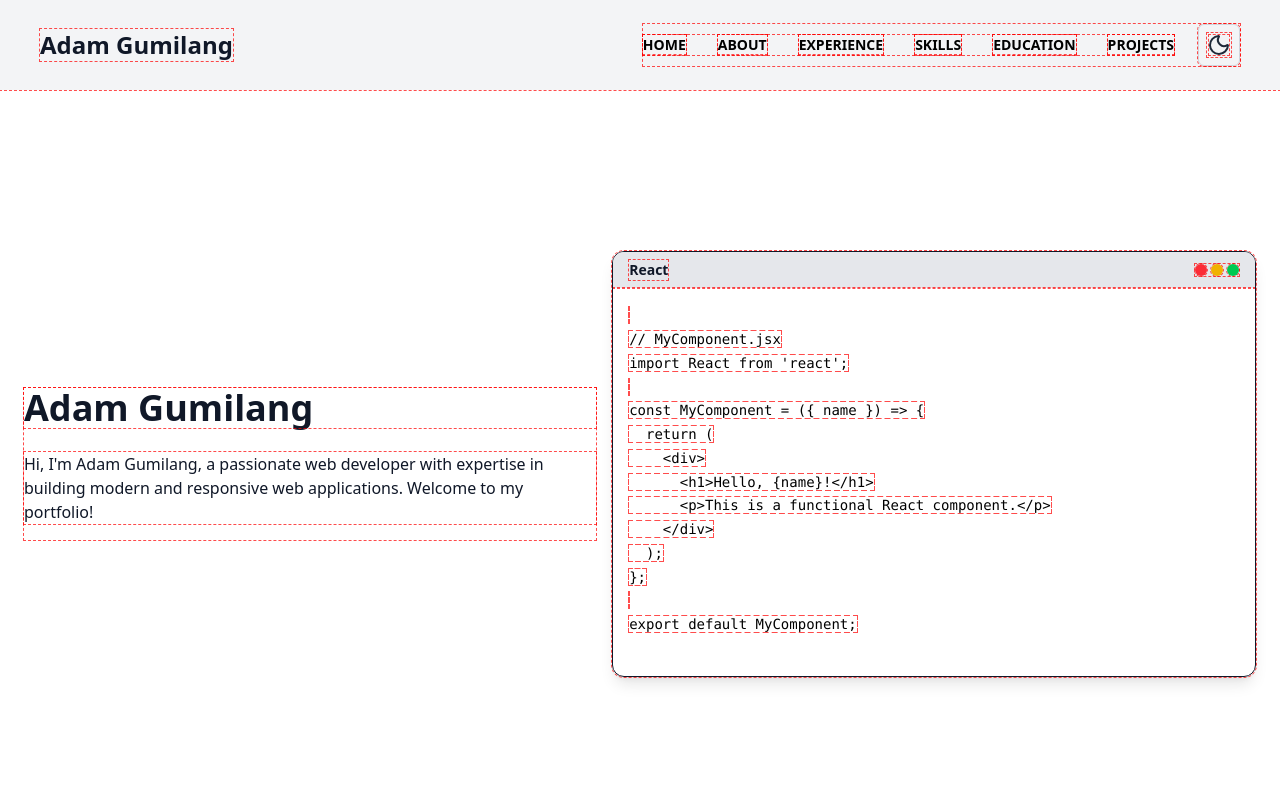
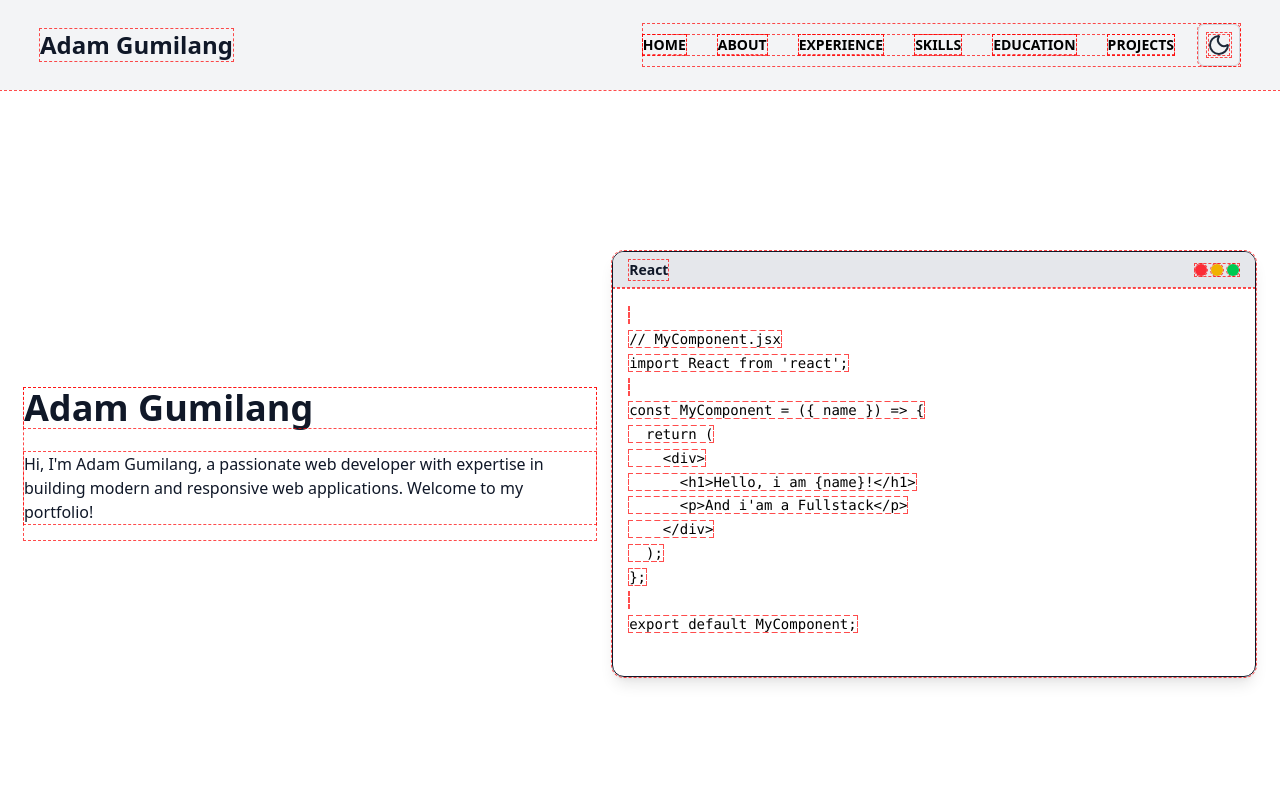
Before and after one commit to adam-gbyte/adam-gbyte, a SvelteKit app: page / in a window 1280 px wide. Shown: the top 800 px of the page. Built offline with nearby package versions, Linux system fonts and the light colour scheme.

Commit message:
Refactor footer into separate component
Moved the footer markup from +page.svelte into a new Footer.svelte component for better reusability and cleaner structure. Also updated the example React code in +page.svelte.

```diff
--- /dev/null
+++ b/src/lib/components/Footer.svelte
@@ -0,0 +1,3 @@
+<footer class="p-6 text-center bg-gray-100 dark:bg-gray-900 dark:text-gray-400">
+  &copy; {new Date().getFullYear()} Adam Gumilang. All rights reserved.
+</footer>
--- a/src/routes/+page.svelte
+++ b/src/routes/+page.svelte
@@ -3,6 +3,7 @@
   import { Moon, Sun } from "lucide-svelte";
   import CodeCard from "$lib/components/CodeCard.svelte";
   import Navbar from "$lib/components/Navbar.svelte";
+  import Footer from "$lib/components/Footer.svelte";
 
   const exampleCode = `
 // MyComponent.jsx
@@ -11,8 +12,8 @@ import React from 'react';
 const MyComponent = ({ name }) => {
   return (
     <div>
-      <h1>Hello, {name}!</h1>
-      <p>This is a functional React component.</p>
+      <h1>Hello, i am {name}!</h1>
+      <p>And i'am a Fullstack</p>
     </div>
   );
 };
@@ -85,6 +86,4 @@ export default MyComponent;`;
   </section>
 </main>
 
-<footer class="p-6 text-center bg-gray-100 dark:bg-gray-900 dark:text-gray-400">
-  &copy; {new Date().getFullYear()} Adam Gumilang. All rights reserved.
-</footer>
+<Footer />
```
